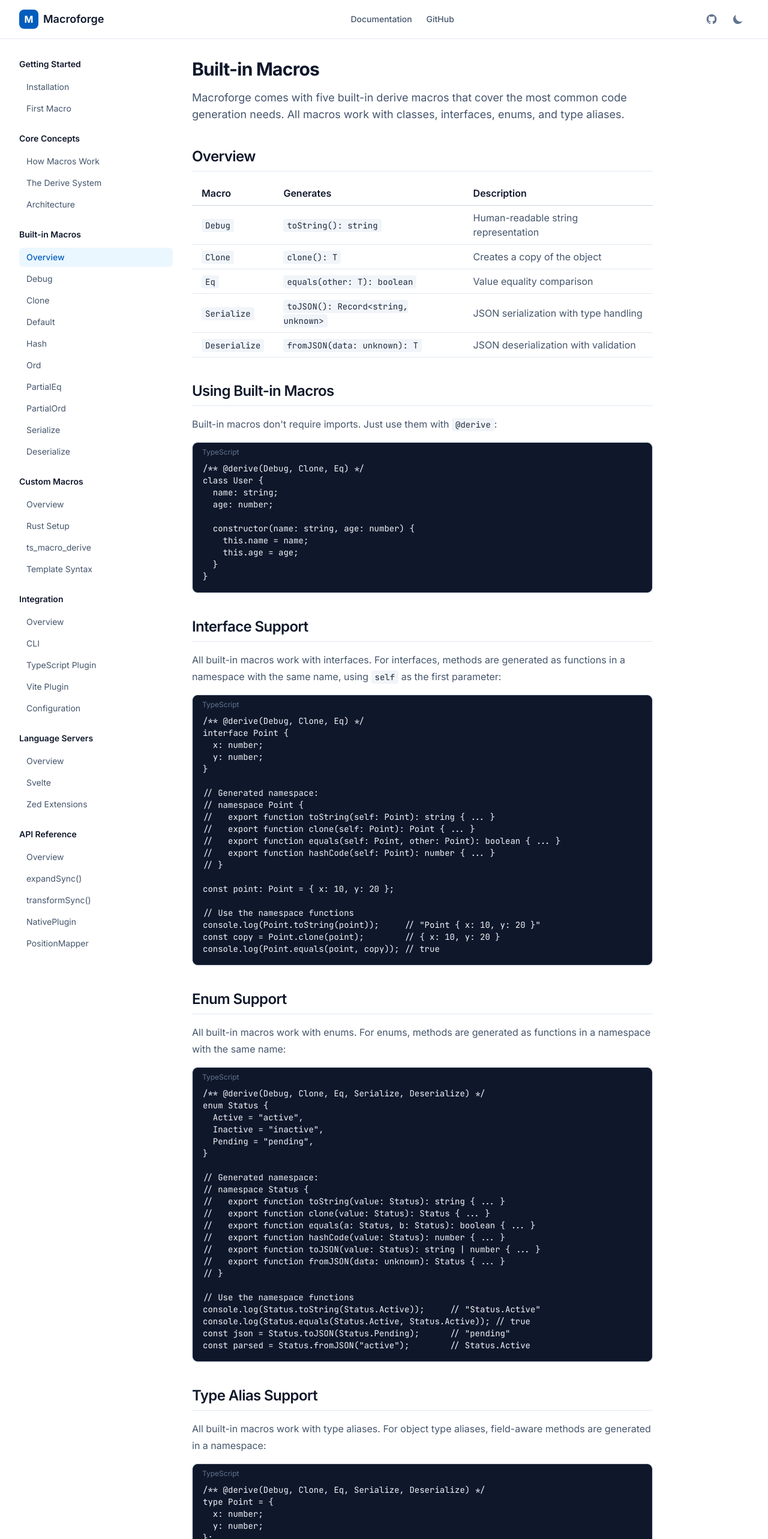
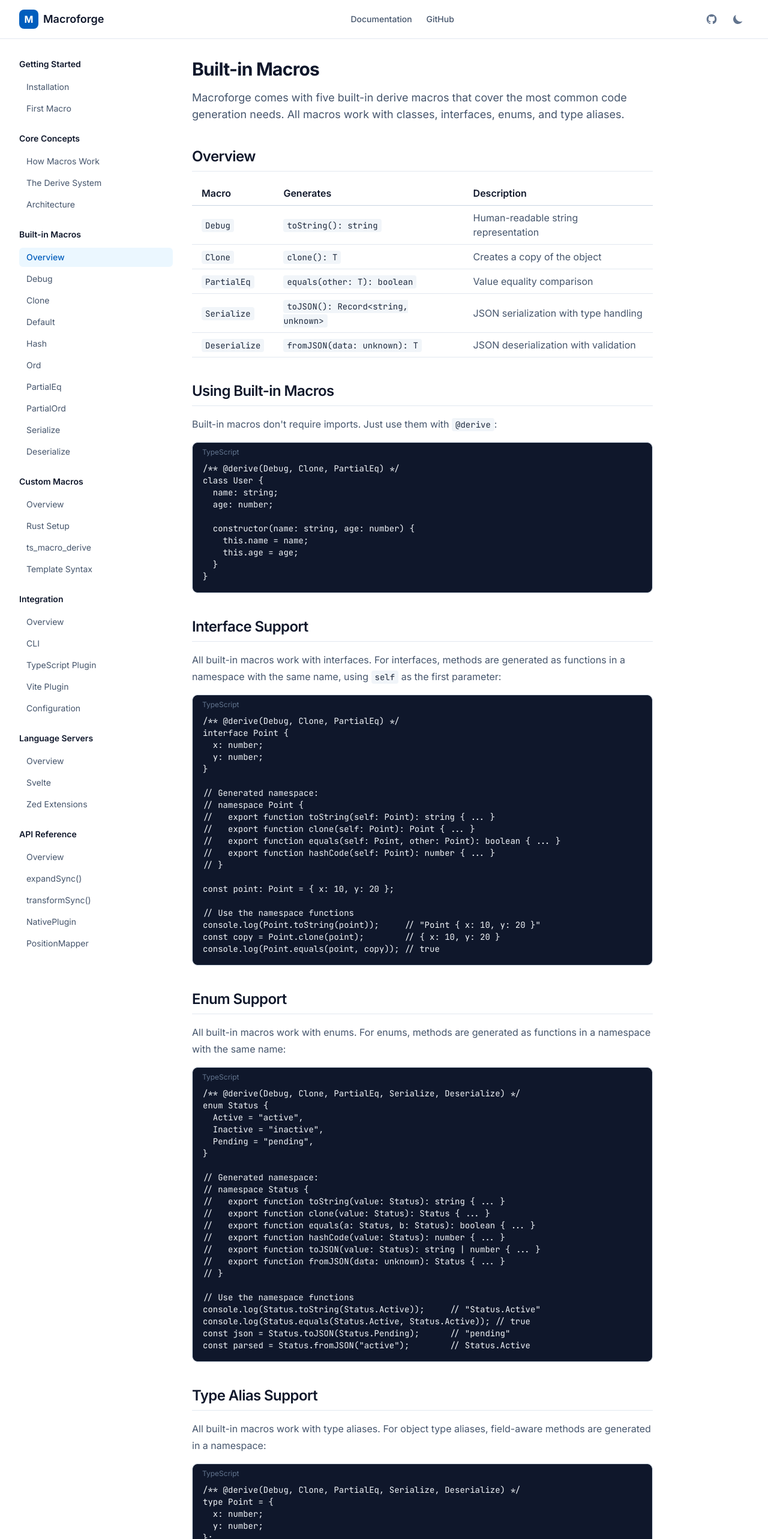
Before and after one commit to macroforge-ts/website, a SvelteKit app: page /docs/builtin-macros in a window 1280 px wide. Shown: the top 2566 px of the page at 60% size. Built offline with nearby package versions, Linux system fonts and the light colour scheme.

Commit message:
Add GitHub Actions workflow for website deployment
Update docs to rename Eq macro to PartialEq

Escape braces in derive system import and attr syntax examples

Add Alert component import to CLI docs page

Configure Svelte base path with environment variable

```diff
--- a/src/routes/docs/builtin-macros/+page.svelte
+++ b/src/routes/docs/builtin-macros/+page.svelte
@@ -36,7 +36,7 @@
 			<td>Creates a copy of the object</td>
 		</tr>
 		<tr>
-			<td><code>Eq</code></td>
+			<td><code>PartialEq</code></td>
 			<td><code>equals(other: T): boolean</code></td>
 			<td>Value equality comparison</td>
 		</tr>
@@ -59,7 +59,7 @@
 	Built-in macros don't require imports. Just use them with <code>@derive</code>:
 </p>
 
-<CodeBlock code={`/** @derive(Debug, Clone, Eq) */
+<CodeBlock code={`/** @derive(Debug, Clone, PartialEq) */
 class User {
   name: string;
   age: number;
@@ -77,7 +77,7 @@ class User {
 	in a namespace with the same name, using <code>self</code> as the first parameter:
 </p>
 
-<CodeBlock code={`/** @derive(Debug, Clone, Eq) */
+<CodeBlock code={`/** @derive(Debug, Clone, PartialEq) */
 interface Point {
   x: number;
   y: number;
@@ -105,7 +105,7 @@ console.log(Point.equals(point, copy)); // true`} lang="typescript" />
 	in a namespace with the same name:
 </p>
 
-<CodeBlock code={`/** @derive(Debug, Clone, Eq, Serialize, Deserialize) */
+<CodeBlock code={`/** @derive(Debug, Clone, PartialEq, Serialize, Deserialize) */
 enum Status {
   Active = "active",
   Inactive = "inactive",
@@ -135,7 +135,7 @@ const parsed = Status.fromJSON("active");        // Status.Active`} lang="typesc
 	are generated in a namespace:
 </p>
 
-<CodeBlock code={`/** @derive(Debug, Clone, Eq, Serialize, Deserialize) */
+<CodeBlock code={`/** @derive(Debug, Clone, PartialEq, Serialize, Deserialize) */
 type Point = {
   x: number;
   y: number;
@@ -160,7 +160,7 @@ console.log(Point.equals(point, copy)); // true`} lang="typescript" />
 	Union type aliases also work, using JSON-based implementations:
 </p>
 
-<CodeBlock code={`/** @derive(Debug, Eq) */
+<CodeBlock code={`/** @derive(Debug, PartialEq) */
 type ApiStatus = "loading" | "success" | "error";
 
 const status: ApiStatus = "success";
@@ -195,7 +195,7 @@ console.log(user.equals(copy)); // true`} lang="typescript" />
 <ul>
 	<li><a href="/docs/builtin-macros/debug"><strong>Debug</strong></a> - Customizable field renaming and skipping</li>
 	<li><a href="/docs/builtin-macros/clone"><strong>Clone</strong></a> - Shallow copying for all field types</li>
-	<li><a href="/docs/builtin-macros/eq"><strong>Eq</strong></a> - Value-based equality comparison</li>
+	<li><a href="/docs/builtin-macros/partial-eq"><strong>PartialEq</strong></a> - Value-based equality comparison</li>
 	<li><a href="/docs/builtin-macros/serialize"><strong>Serialize</strong></a> - JSON serialization with serde-style options</li>
 	<li><a href="/docs/builtin-macros/deserialize"><strong>Deserialize</strong></a> - JSON deserialization with validation</li>
 </ul>
--- a/src/routes/docs/concepts/derive-system/+page.svelte
+++ b/src/routes/docs/concepts/derive-system/+page.svelte
@@ -63,7 +63,7 @@ class User { }`} lang="typescript" />
 <ul>
 	<li>Must be inside a JSDoc comment (<code>/** */</code>)</li>
 	<li>Can appear anywhere in the file (typically at the top)</li>
-	<li>Multiple macros can be imported: <code>import macro { A, B } from "pkg";</code></li>
+	<li>Multiple macros can be imported: <code>import macro &#123; A, B &#125; from "pkg";</code></li>
 	<li>Multiple import statements can be used for different packages</li>
 </ul>
 
@@ -112,9 +112,9 @@ class User {
 
 <ul>
 	<li>Must be inside a JSDoc comment immediately before the field</li>
-	<li>Options use object literal syntax: <code>@attr({ key: value })</code></li>
-	<li>Boolean options: <code>@attr({ skip: true })</code></li>
-	<li>String options: <code>@attr({ rename: "newName" })</code></li>
+	<li>Options use object literal syntax: <code>@attr(&#123; key: value &#125;)</code></li>
+	<li>Boolean options: <code>@attr(&#123; skip: true &#125;)</code></li>
+	<li>String options: <code>@attr(&#123; rename: "newName" &#125;)</code></li>
 	<li>Multiple attributes can be on separate lines or combined</li>
 </ul>
 
--- a/src/routes/docs/integration/cli/+page.svelte
+++ b/src/routes/docs/integration/cli/+page.svelte
@@ -1,5 +1,6 @@
 <script lang="ts">
 	import CodeBlock from '$lib/components/ui/CodeBlock.svelte';
+	import Alert from '$lib/components/ui/Alert.svelte';
 </script>
 
 <svelte:head>
--- a/svelte.config.js
+++ b/svelte.config.js
@@ -1,5 +1,7 @@
 import adapter from '@sveltejs/adapter-static';
 import { vitePreprocess } from '@sveltejs/vite-plugin-svelte';
+
+const basePath = process.env.BASE_PATH || '';
 
 /** @type {import('@sveltejs/kit').Config} */
 const config = {
@@ -12,7 +14,10 @@ const config = {
 			fallback: '404.html',
 			precompress: false,
 			strict: true
-		})
+		}),
+		paths: {
+			base: basePath
+		}
 	}
 };
 
```
